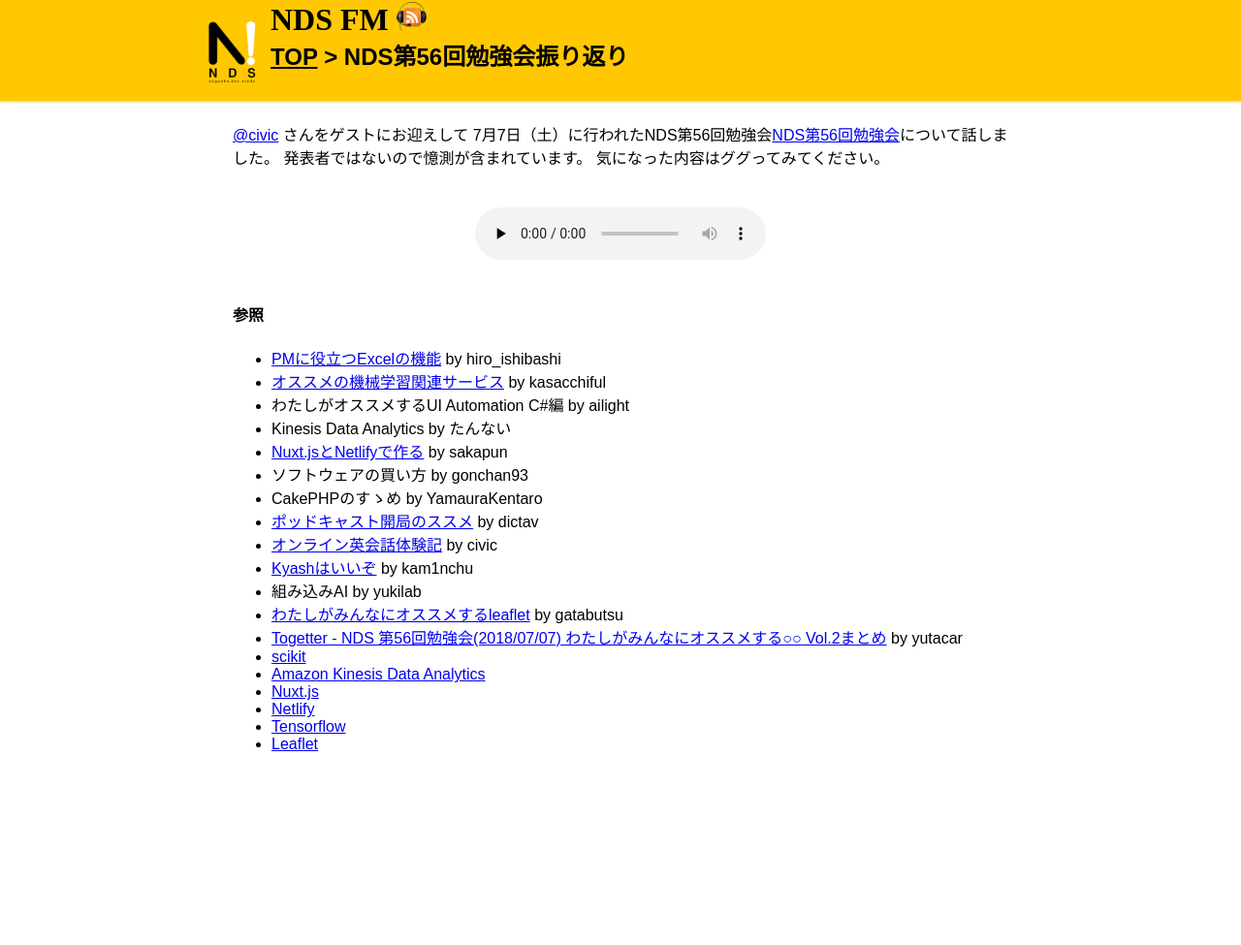
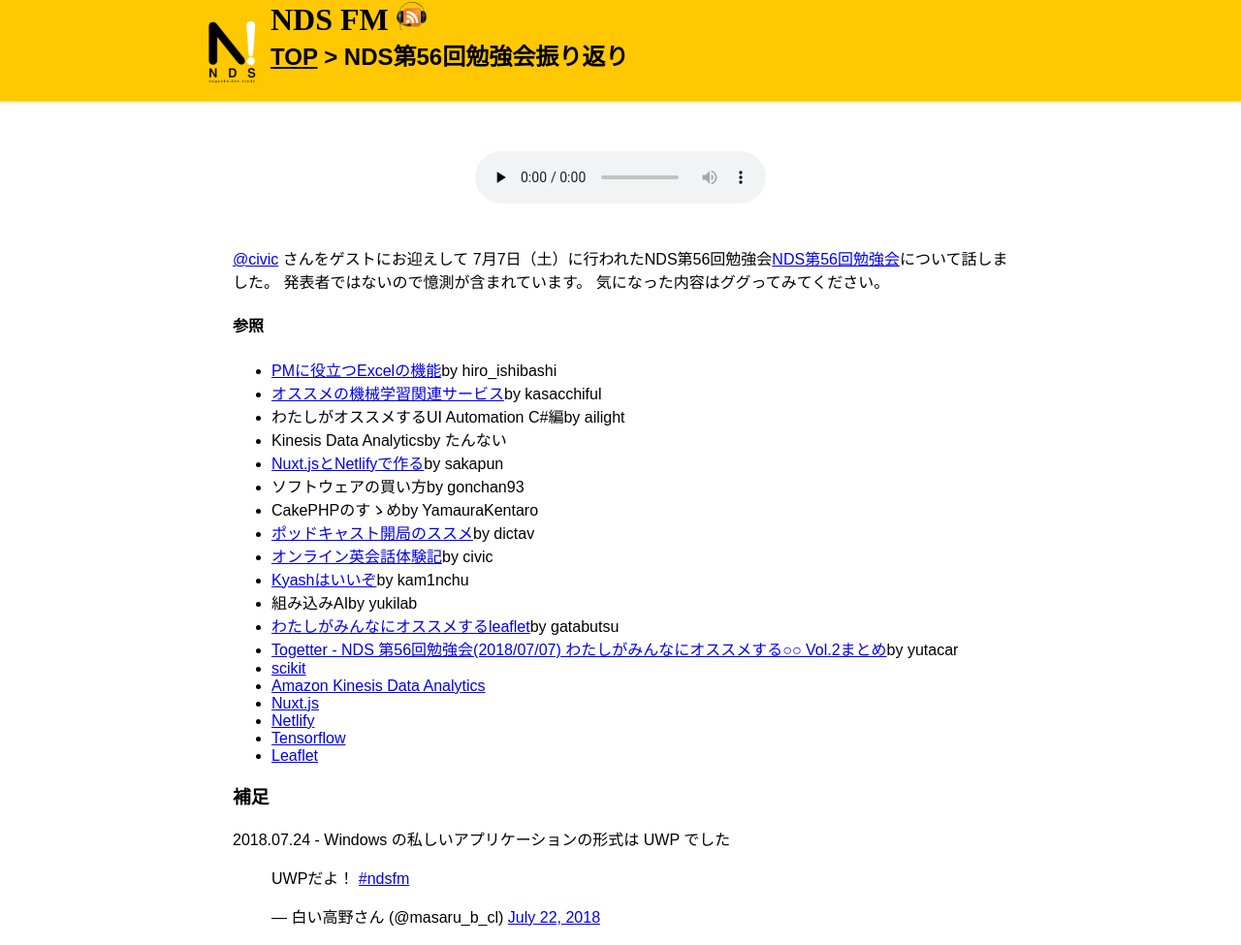
Before and after one commit to NagaokaDevelopersStudy/ndsfm, a Jekyll site: the page built from docs/_posts/2018-07-22-001.md, in a window 1280 px wide. Shown: the whole page at 97% size. Built offline with Jekyll 4.4.1, drawn with Linux system fonts in a browser that asks for light colours; some web fonts are replaced; comment, search, counter and statistics services are not loaded; before the commit the page ends 900 px from its top, so only the background shows below that.

Commit message:
make jekyll hapier

```diff
--- /dev/null
+++ b/docs/_includes/post_text.html
@@ -0,0 +1,26 @@
+<section class="description">
+  {{ include.post.description }}
+</section>
+
+<section class="refs">
+  <h4>参照</h4>
+  <ul>
+  {% for r in include.post.refs -%}
+  <li>
+    {%- if r.url -%}
+      <a href="{{ r.url }}" target="_blank">{{ r.title }}</a>
+    {%- else -%}
+      {{ r.title }}
+    {%- endif -%}
+    {%- if r.author -%}
+      by {{ r.author.name }}
+    {%- endif -%}
+  </li>
+  {% endfor -%}
+  </ul>
+</section>
+
+<section>
+  <!-- 補足情報など -->
+  {{ include.post.content }}
+</section>
--- a/docs/_layouts/post.html
+++ b/docs/_layouts/post.html
@@ -14,36 +14,11 @@
 </header>
 
 <div class="content">
-  <section class="description">
-    {{ page.description }}
-  </section>
-
   <section class="podcast">
     <audio controls preload="none">
       <source src="https://storage.googleapis.com/ndsfm/ndsfm_{{page.title}}.mp3" type="audio/mp3">
     </audio>
   </section>
 
-  <section class="refs">
-    <h4>参照</h4>
-    <ul>
-    {% for r in page.refs %}
-    <li>
-      {% if r.url %}
-        <a href="{{ r.url }}" target="_blank">{{ r.title }}</a>
-      {% else %}
-        {{ r.title }}
-      {% endif %}
-      {% if r.author %}
-        by {{ r.author.name }}
-      {% endif %}
-    </li>
-    {% endfor %}
-    </ul>
-  </section>
-
-  <section>
-    <!-- 補足情報など -->
-    {{ content }}
-  </section>
+  {% include post_text.html post=page %}
 </div>
--- a/docs/_posts/2018-07-22-001.md
+++ b/docs/_posts/2018-07-22-001.md
@@ -74,4 +70,14 @@
     url: https://www.tensorflow.org
   - title: Leaflet
     url: https://leafletjs.com
+description: |
+  <a href="https://twitter.com/civic" target="_blank">@civic</a> さんをゲストにお迎えして 7月7日（土）に行われたNDS第56回勉強会<a href="http://nagaoka.techtalk.jp/no56" target="_blank">NDS第56回勉強会</a>について話しました。
+  発表者ではないので憶測が含まれています。
+  気になった内容はググってみてください。
 ---
+
+### 補足
+
+2018.07.24 - Windows の私しいアプリケーションの形式は UWP でした
+<blockquote class="twitter-tweet" data-lang="en"><p lang="ja" dir="ltr">UWPだよ！ <a href="https://twitter.com/hashtag/ndsfm?src=hash&amp;ref_src=twsrc%5Etfw">#ndsfm</a></p>&mdash; 白い高野さん (@masaru_b_cl) <a href="https://twitter.com/masaru_b_cl/status/1021174721180721152?ref_src=twsrc%5Etfw">July 22, 2018</a></blockquote>
+<script async src="https://platform.twitter.com/widgets.js" charset="utf-8"></script>
```
Also changed, not shown: other parts of docs/_posts/2018-07-22-001.md (+1 -5 lines), docs/feed.xml (+1 -22 lines).
